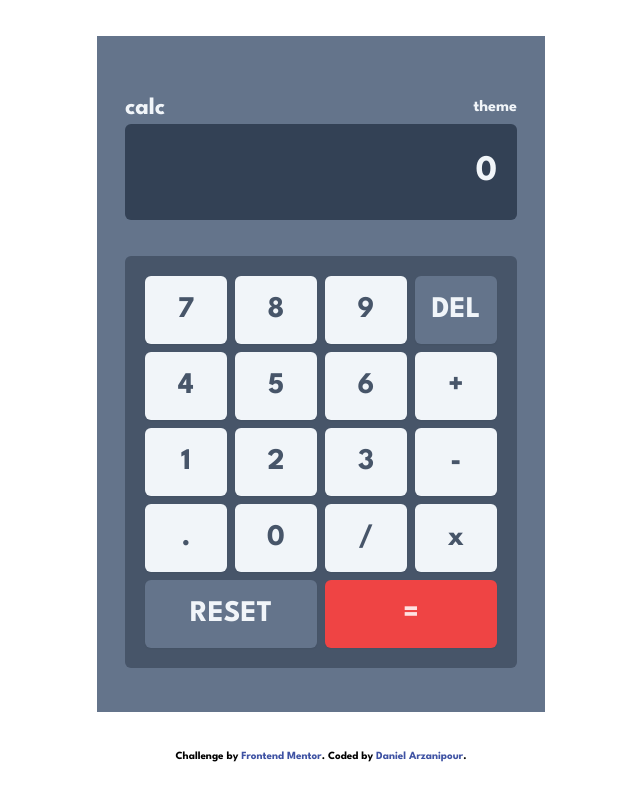
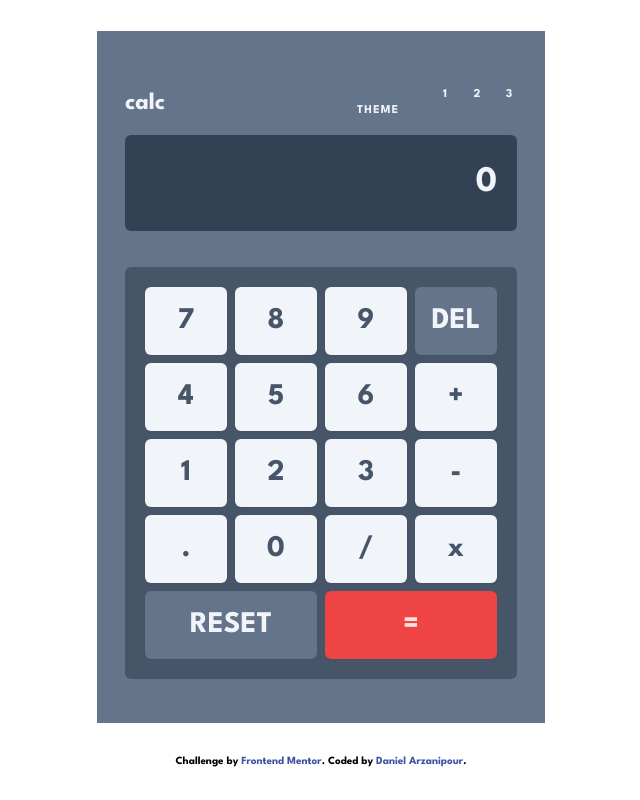
Before and after one commit to Frontend-Mentor-Projects-Daniel/calculator-app, a website: page index.html in a window 1280 px wide. Shown: the whole page, without its empty margins (319-959 px from the left). Drawn offline with Linux system fonts and the light colour scheme.

Commit message:
create the theme switcher markup and add some simple styling

```diff
--- a/index.html
+++ b/index.html
@@ -52,9 +52,73 @@
         class="mx-auto flex max-w-md flex-col bg-slate-500 px-7 pt-14 pb-11 text-slate-100"
       >
         <!-- title and theme switcher -->
-        <div class="flex items-center justify-between">
+        <div class="mb-4 flex items-center justify-between">
           <h2 class="text-2xl">calc</h2>
-          <p>theme</p>
+          <fieldset class="grid grid-cols-2 items-center">
+            <!-- the legend element doesn't play nice with a lot of css properties so this div is here in order to move it around -->
+            <div class="col-start-1 col-end-2 row-start-2 row-end-3 self-end">
+              <legend class="text-xs uppercase tracking-widest">theme</legend>
+            </div>
+
+            <div class="col-start-2 col-end-3 row-start-2 row-end-3 flex gap-4">
+              <!-- normal theme -->
+              <div class="flex flex-col-reverse justify-self-start">
+                <div class="radio-wrapper">
+                  <input
+                    class="theme-radio"
+                    type="radio"
+                    name="theme"
+                    id="theme-normal"
+                  />
+                  <span class="theme-span" aria-hidden="true"></span>
+                </div>
+                <label
+                  class="mx-auto cursor-pointer text-xs"
+                  aria-label="normal theme"
+                  for="theme-normal"
+                  >1</label
+                >
+              </div>
+
+              <!-- light theme -->
+              <div class="flex flex-col-reverse justify-self-center">
+                <div class="radio-wrapper">
+                  <input
+                    class="theme-radio"
+                    type="radio"
+                    name="theme"
+                    id="theme-light"
+                  />
+                  <span class="theme-span" aria-hidden="true"></span>
+                </div>
+                <label
+                  class="mx-auto cursor-pointer text-xs"
+                  aria-label="light theme"
+                  for="theme-light"
+                  >2</label
+                >
+              </div>
+
+              <!-- dark theme -->
+              <div class="flex flex-col-reverse justify-self-end">
+                <div class="radio-wrapper">
+                  <input
+                    class="theme-radio"
+                    type="radio"
+                    name="theme"
+                    id="theme-dark"
+                  />
+                  <span class="theme-span" aria-hidden="true"></span>
+                </div>
+                <label
+                  class="mx-auto cursor-pointer text-xs"
+                  aria-label="dark theme"
+                  for="theme-dark"
+                  >3</label
+                >
+              </div>
+            </div>
+          </fieldset>
         </div>
 
         <!-- screen -->
--- a/src/css/input.css
+++ b/src/css/input.css
@@ -148,6 +148,37 @@
       @apply text-3xl;
     }
   }
+
+  /*---------------------------------------------------------------
+                     THEME RADIO INPUTS
+---------------------------------------------------------------*/
+  .radio-wrapper {
+    position: relative;
+    font-size: 1rem;
+    height: 1rem;
+    width: 1rem;
+  }
+
+  .theme-radio {
+    @apply absolute top-0 right-0 bottom-0 left-0 z-10 m-0 w-full cursor-pointer opacity-0;
+  }
+
+  .theme-span {
+    /* @apply relative -z-[1] w-full; */
+    /* border: 0.2rem solid #51c0a8; */
+    border-radius: 50%;
+    display: block;
+    height: 100%;
+    position: relative;
+    width: 100%;
+    z-index: 1;
+  }
+
+  .theme-radio:checked + span {
+    content: '';
+    background-color: red;
+    position: absolute;
+  }
 }
 
 @layer utilities {
```
Also changed, not shown: src/js/main.js (+3 -12 lines), src/css/output.css, 1 other file.
